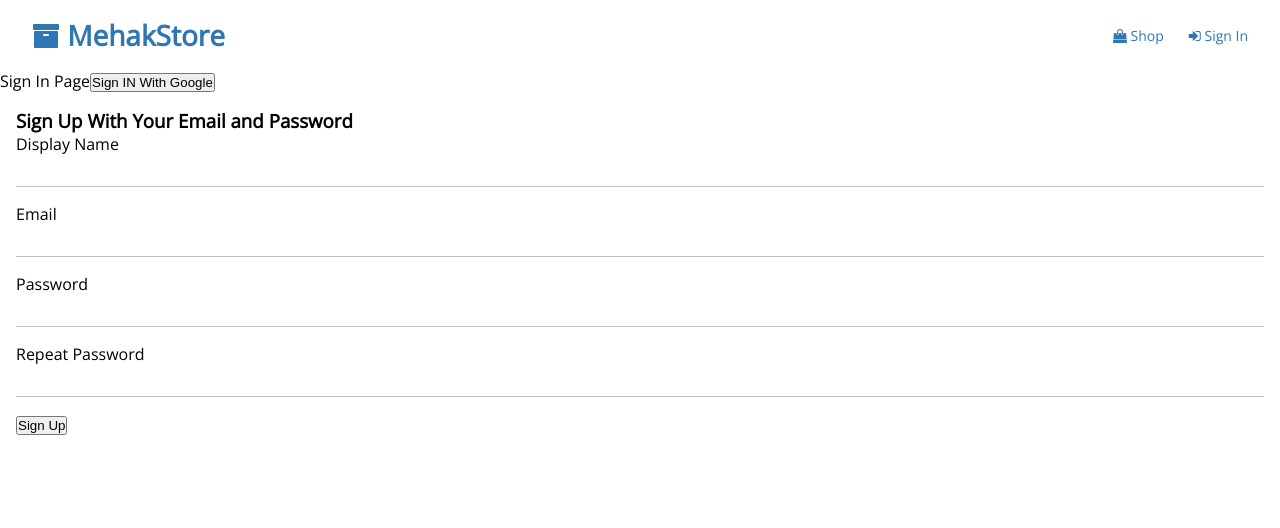
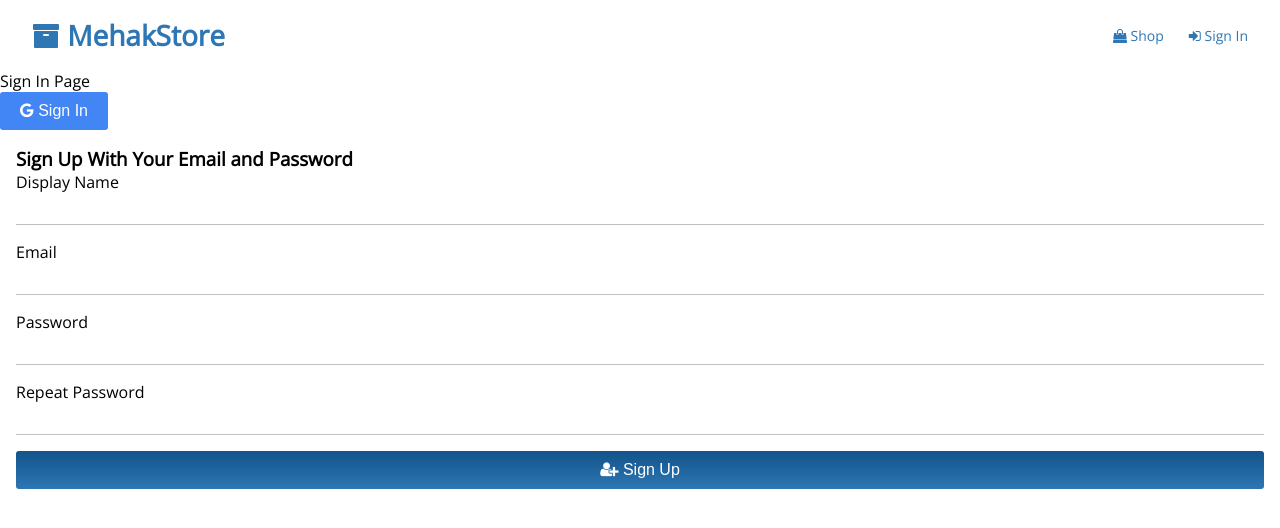
Before and after one commit to MazanLabeeb/MehakStore, a React (Create React App) app: page /sign-in in a window 1280 px wide. Shown: the top 528 px of the page. Built offline with nearby package versions, Linux system fonts and the light colour scheme.

Commit message:
Lesson 83

```diff
--- /dev/null
+++ b/src/Components/button/button.component.jsx
@@ -0,0 +1,9 @@
+import "./button.style.scss";
+
+const Button = ({children, ...props}) => {
+    return (
+        <button {...props}>{children}</button>
+    )
+}
+
+export default Button;
--- /dev/null
+++ b/src/Components/button/button.style.scss
@@ -0,0 +1,54 @@
+@import "../../globals";
+
+.btn{
+    padding: 7px 14px;
+    border: none;
+    border-radius: 3px;
+    color: white;
+
+}
+.btn-max-width{
+    width: 100%;
+}
+.btn-large{
+    padding: 10px 20px;
+    font-size: 16px;
+}
+.btn-primary{
+    background-color: $primary;
+    background-image: linear-gradient(to top, $primary, $primaryDark);
+}
+.btn-primary:hover{
+    background-color: $primaryDark;
+    background-image: linear-gradient(to top, $primaryDark, $primaryDark);
+
+}
+.btn-primary:focus{
+    outline: 3px solid $primaryLight;
+}
+
+
+.btn-secondary{
+    background-color: $secondary;
+    background-image: linear-gradient(to top, $secondary, $secondaryDark);
+}
+.btn-secondary:hover{
+    background-color: $primaryDark;
+    background-image: linear-gradient(to top, $secondaryDark, $secondaryDark);
+
+
+}
+.btn-secondary:focus{
+    outline: 3px solid $secondaryLight;
+}
+
+
+
+.btn-google{
+    background-color: #4285F4;
+
+}
+.btn-google:hover{
+    background-color: $primaryDark;
+
+}
--- a/src/Components/sign-up-form/sign-up-form.component.jsx
+++ b/src/Components/sign-up-form/sign-up-form.component.jsx
@@ -3,6 +3,7 @@ import "./sign-up-form.style.scss";
 
 import { createAuthUserWithEmailAndPassword, createUserDocumentFromAuth } from "../../utils/firebase/firebase.utils";
 import FormInput from "../form-input/form-input.component";
+import Button from "../button/button.component";
 
 
 const defaultFormFields = {
@@ -60,7 +61,7 @@ const SignUpForm = () => {
             submit.disabled = false;
 
         }
-    }
+   <i class="fa fa-google" aria-hidden="true"></i> }
 
     return (
         <div className="signup-form">
@@ -70,9 +71,10 @@ const SignUpForm = () => {
                 <FormInput type={"email"} label={"Email"} onChange={formHandler} value={email} name={"email"} id={"email"} autoComplete="off" required={true} />
                 <FormInput type={"password"} label={"Password"} onChange={formHandler} value={password} name={"password"} id={"password"} autoComplete="off" required={true} />
                 <FormInput type={"password"} label={"Repeat Password"} onChange={formHandler} value={password2} name={"password2"} id={"password2"} autoComplete="off" required={true} />
+                {/* <button id="submit" type="submit">Sign Up</button> */}
+            </form>
+            <Button  type={"submit"} id={"submit"} className={"btn btn-primary btn-large btn-max-width"}><i className="fa fa-user-plus" aria-hidden="true"></i> Sign Up</Button>
 
-                <button id="submit" type="submit">Sign Up</button>
-            </form>
         </div>
     )
 }
--- a/src/Routes/Sign-In/sign-in.component.jsx
+++ b/src/Routes/Sign-In/sign-in.component.jsx
@@ -1,3 +1,4 @@
+import Button from "../../Components/button/button.component";
 import SignUpForm from "../../Components/sign-up-form/sign-up-form.component";
 import { createUserDocumentFromAuth, signInWithGooglePopup } from "../../utils/firebase/firebase.utils";
 
@@ -9,7 +10,8 @@ const SignIn = () => {
     return (
         <div>
             Sign In Page
-            <button onClick={logGoogleUser}>Sign IN With Google</button>
+            <br />
+            <Button onClick={logGoogleUser} className="btn btn-google btn-large"><i className="fa fa-google" aria-hidden="true"></i> Sign In</Button>
             <br />
             <SignUpForm />
         </div>
--- a/src/_globals.scss
+++ b/src/_globals.scss
@@ -1,5 +1,9 @@
 $primary: #2e77b4;
 $primaryDark: #12538a;
+$primaryLight: #c0d6e9;
+$secondary : #636363;
+$secondaryLight: #9e9e9e;
+$secondaryDark: #2a2a2a;
 $light: #e8f0f7;
 $danger: #CA054D;
 
```
